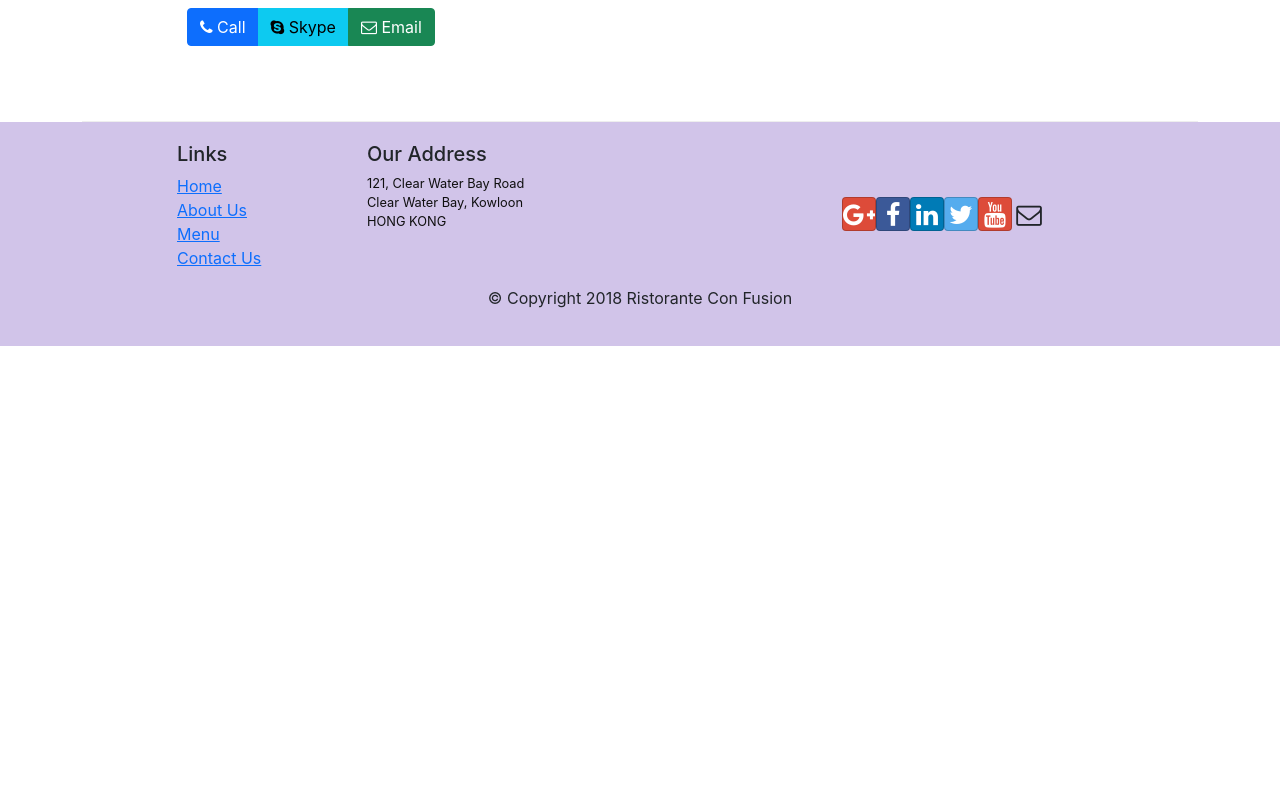
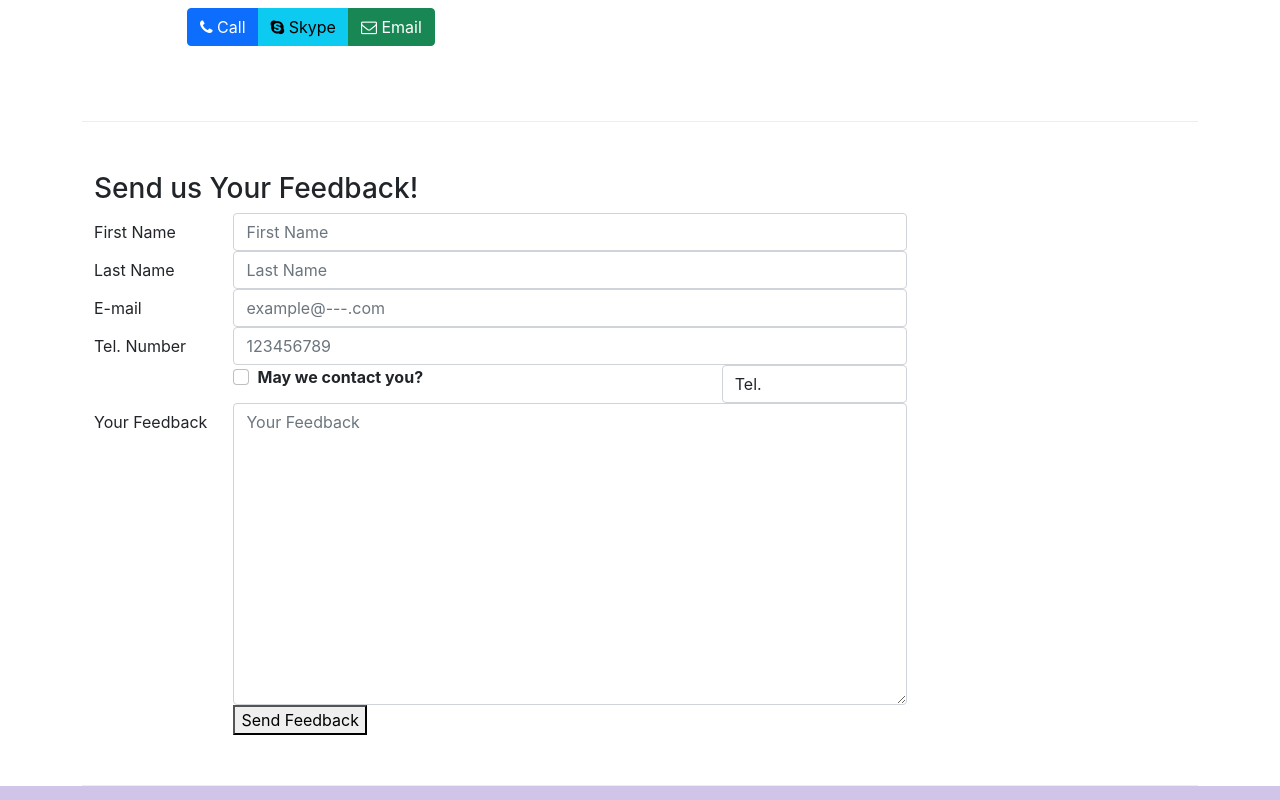
Before and after one commit to knight-dev-00/React-Restaurant, a React (Create React App) app: page /contactus in a window 1280 px wide. Shown: the part 660-1460 px from the top of the page. Before the commit the page ends 1006 px from the top, so only its background shows below. Built offline with nearby package versions, Linux system fonts and the light colour scheme.

Commit message:
Controlled Forms

```diff
--- /dev/null
+++ b/src/components/AboutComponent.js
@@ -0,0 +1,92 @@
+import React from 'react';
+import { Breadcrumb, BreadcrumbItem, Card, CardBody, CardHeader, Media } from 'reactstrap';
+import { Link } from 'react-router-dom';
+
+function About(props) {
+
+    const RenderLeader = (leaders) => {
+      return(
+        leaders.map((leader) => {
+          return(
+            <div key={leader.id} className="row">
+              <Media tag="li">
+                <Media left middle>
+                  <Media object src={leader.image} alt={leader.name} />
+                </Media>
+                <Media body className="ml-1">
+                  <Media heading>{leader.name}</Media>
+                  <p>{leader.designation}</p>
+                  <p>{leader.description}</p>
+                </Media>
+              </Media>
+            </div>
+          )
+        },)
+      );
+    }
+
+    return(
+        <div className="container">
+            <div className="row">
+                <Breadcrumb>
+                    <BreadcrumbItem><Link to="/home">Home</Link></BreadcrumbItem>
+                    <BreadcrumbItem active>About Us</BreadcrumbItem>
+                </Breadcrumb>
+                <div className="col-12">
+                    <h3>About Us</h3>
+                    <hr />
+                </div>
+            </div>
+            <div className="row row-content">
+                <div className="col-12 col-md-6">
+                    <h2>Our History</h2>
+                    <p>Started in 2010, Ristorante con Fusion quickly established itself as a culinary icon par excellence in Hong Kong. With its unique brand of world fusion cuisine that can be found nowhere else, it enjoys patronage from the A-list clientele in Hong Kong.  Featuring four of the best three-star Michelin chefs in the world, you never know what will arrive on your plate the next time you visit us.</p>
+                    <p>The restaurant traces its humble beginnings to <em>The Frying Pan</em>, a successful chain started by our CEO, Mr. Peter Pan, that featured for the first time the world's best cuisines in a pan.</p>
+                </div>
+                <div className="col-12 col-md-5">
+                    <Card>
+                        <CardHeader className="bg-primary text-white">Facts At a Glance</CardHeader>
+                        <CardBody>
+                            <dl className="row p-1">
+                                <dt className="col-6">Started</dt>
+                                <dd className="col-6">3 Feb. 2013</dd>
+                                <dt className="col-6">Major Stake Holder</dt>
+                                <dd className="col-6">HK Fine Foods Inc.</dd>
+                                <dt className="col-6">Last Year's Turnover</dt>
+                                <dd className="col-6">$1,250,375</dd>
+                                <dt className="col-6">Employees</dt>
+                                <dd className="col-6">40</dd>
+                            </dl>
+                        </CardBody>
+                    </Card>
+                </div>
+                <div className="col-12">
+                    <Card>
+                        <CardBody className="bg-faded">
+                            <blockquote className="blockquote">
+                                <p className="mb-0">You better cut the pizza in four pieces because
+                                    I'm not hungry enough to eat six.</p>
+                                <footer className="blockquote-footer">Yogi Berra,
+                                <cite title="Source Title">The Wit and Wisdom of Yogi Berra,
+                                    P. Pepe, Diversion Books, 2014</cite>
+                                </footer>
+                            </blockquote>
+                        </CardBody>
+                    </Card>
+                </div>
+            </div>
+            <div className="row">
+                <div className="col-12">
+                    <h2>Corporate Leadership</h2>
+                </div>
+            </div>
+            <div className="container">
+                <Media list className="list-unstyled">
+                    {RenderLeader(props.leaders)}
+                </Media>
+            </div>
+        </div>
+    );
+}
+
+export default About;
--- a/src/components/ContactComponent.js
+++ b/src/components/ContactComponent.js
@@ -1,8 +1,37 @@
-import React from 'react';
-import { Breadcrumb, BreadcrumbItem } from 'reactstrap';
+import React, { Component } from 'react';
+import { Breadcrumb, BreadcrumbItem, Form, FormGroup, Input, Col, Label } from 'reactstrap';
 import { Link } from 'react-router-dom';
 
-function Contact(props) {
+class Contact extends Component {
+  constructor(props) {
+    super(props);
+    this.state = {
+      firstname: '',
+      lastname: '',
+      telnum: '',
+      agree: false,
+      email: '',
+      contactType: 'Tel.',
+      message: ''
+    }
+  }
+
+  handleChange(event) {
+    const value = event.target.type === 'checkbox' ? event.target.checked : event.target.value;
+    const name = event.target.name;
+
+    this.setState({
+      [name]: value
+    })
+  }
+
+  handleSubmit(event) {
+    console.log(this.state)
+    alert(this.state)
+    event.preventDefault();
+  }
+
+  render() {
     return(
       <div className="container">
         <div className="row">
@@ -37,8 +66,83 @@
             </div>
           </div>
         </div>
+        <div className="row row-content">
+          <div className="col-12">
+            <h3>Send us Your Feedback!</h3>
+          </div>
+          <div className="col-12 col-md-9">
+            <Form onSubmit={(evt) => this.handleSubmit(evt)}>
+              <FormGroup row>
+                <Label htmlFor="firstname" md={2}>First Name</Label>
+                <Col md={10}>
+                  <Input type="text" id="firstname" name="firstname"
+                      placeholder="First Name" value={this.state.firstname}
+                      onChange={(evt) => this.handleChange(evt)} />
+                </Col>
+              </FormGroup>
+              <FormGroup row>
+                <Label htmlFor="lastname" md={2}>Last Name</Label>
+                <Col md={10}>
+                  <Input type="text" id="lastname" name="lastname"
+                      placeholder="Last Name" value={this.state.lastname}
+                      onChange={(evt) => this.handleChange(evt)} />
+                </Col>
+              </FormGroup>
+              <FormGroup row>
+                <Label htmlFor="email" md={2}>E-mail</Label>
+                <Col md={10}>
+                  <Input type="email" id="email" name="email"
+                      placeholder="example@---.com" value={this.state.email}
+                      onChange={(evt) => this.handleChange(evt)} />
+                </Col>
+              </FormGroup>
+              <FormGroup row>
+                <Label htmlFor="telnum" md={2}>Tel. Number</Label>
+                <Col md={10}>
+                  <Input type="text" id="telnum" name="telnum"
+                      placeholder="123456789" value={this.state.telnum}
+                      onChange={(evt) => this.handleChange(evt)} />
+                </Col>
+              </FormGroup>
+              <FormGroup row>
+                <Col md={{size:6, offset:2}}>
+                  <FormGroup check>
+                    <Label check><strong>May we contact you?</strong>
+                      <Input type="checkbox" name="agree"
+                          checked={this.state.agree}
+                          onChange={(evt) => this.handleChange(evt)} />
+                    </Label>
+                  </FormGroup>
+                </Col>
+                <Col md={{size:3, offset:1}}>
+                  <Input type="select" name="contactType"
+                      value={this.state.contactType}
+                      onChange={(evt) => this.handleChange(evt)}>
+                    <option>E-mail</option>
+                    <option>Tel.</option>
+                  </Input>
+                </Col>
+              </FormGroup>
+              <FormGroup row>
+                <Label htmlFor="message" md={2}>Your Feedback</Label>
+                <Col md="10">
+                  <Input type="textarea" id="message" name="message"
+                      placeholder="Your Feedback" value={this.state.message}
+                      rows="12" onChange={(evt) => this.handleChange(evt)} />
+                </Col>
+              </FormGroup>
+              <FormGroup row>
+                <Col md={{size:10, offset:2}}>
+                  <button type="submit" color="primary"> Send Feedback</button>
+                </Col>
+              </FormGroup>
+            </Form>
+          </div>
+        </div>
       </div>
     )
   }
 
+}
+
 export default Contact;
--- a/src/components/DishDetailComponent.js
+++ b/src/components/DishDetailComponent.js
@@ -1,15 +1,14 @@
 import React from 'react';
 import { Card, CardImg, CardImgOverlay, CardText, CardBody, CardTitle, Breadcrumb, BreadcrumbItem } from 'reactstrap';
-import { Media } from 'reactstrap';
 import { Link } from 'react-router-dom';
 
 function RenderDish(dish, dishComments) {
     const comments = dishComments.map((comment) => {
       return(
-        <Media body key={comment.id}>
+        <li key={comment.id}>
           <p>{comment.comment}</p>
           <p>{comment.author + ' ' + new Intl.DateTimeFormat('en-US', { year: 'numeric', month: 'short', day: '2-digit'}).format(new Date(Date.parse(comment.date)))}</p>
-        </Media>
+        </li>
       )
     });
     return(
@@ -25,9 +24,9 @@
           </div>
           <div className="col-12 col-md-5 m-1">
             <h3>Comments</h3>
-            <Media>
+            <ul className="list-unstyled">
               {comments}
-            </Media>
+            </ul>
           </div>
         </div>
     )
--- a/src/components/MainComponent.js
+++ b/src/components/MainComponent.js
@@ -9,6 +9,7 @@
 import { Leaders } from '../shared/leaders';
 import Home from './HomeComponent';
 import Contact from './ContactComponent';
+import About from './AboutComponent';
 import { Switch, Route, Redirect } from 'react-router-dom';
 
 class Main extends Component {
@@ -49,6 +50,7 @@
         <Switch>
           <Route path="/home" component={HomePage} />
           <Route path="/contactus" component={Contact} />
+          <Route path="/aboutus" component={() => <About leaders={this.state.leaders} />} />
           <Route exact path="/menu" component={() => <Menu dishes={this.state.dishes} />} />
           <Route path="/menu/:dishId" component={DishWithId} />
           <Redirect to="/home" />
```
Lines whose indentation alone changed are shown as unchanged.
